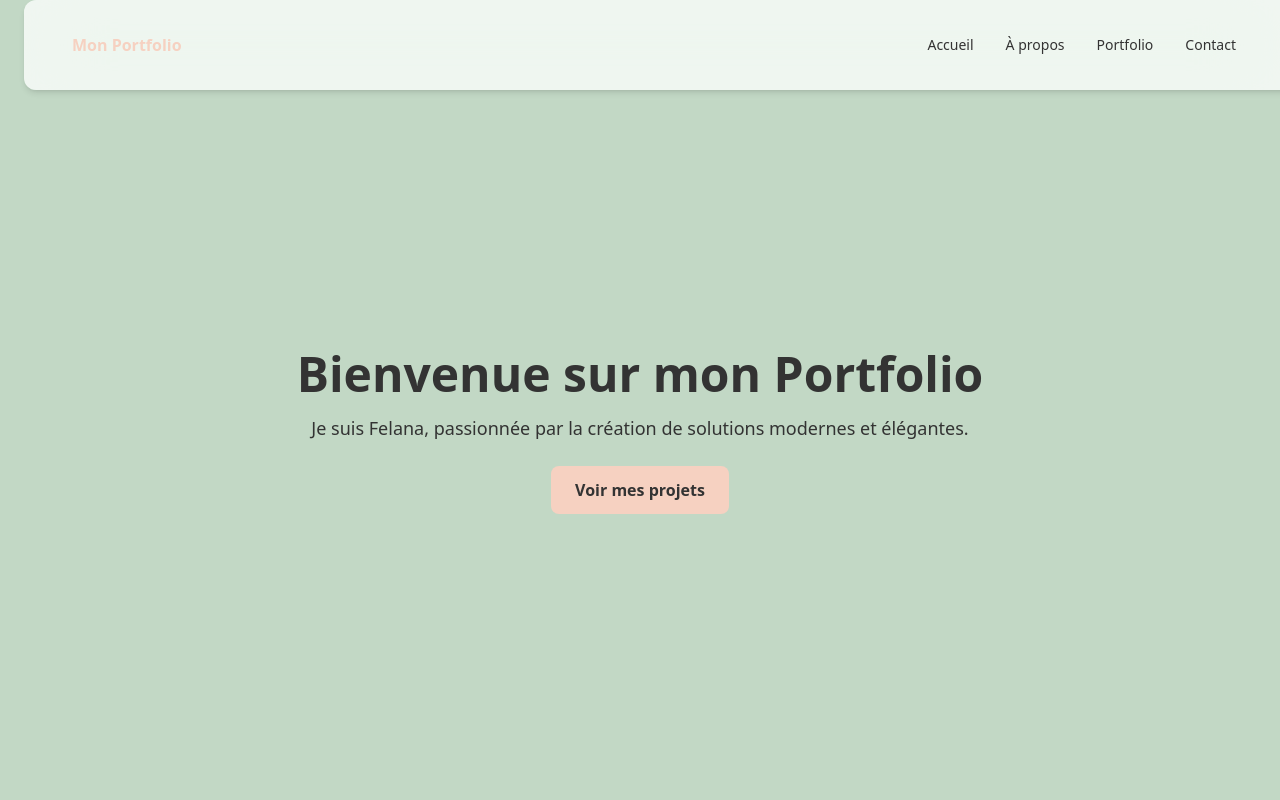
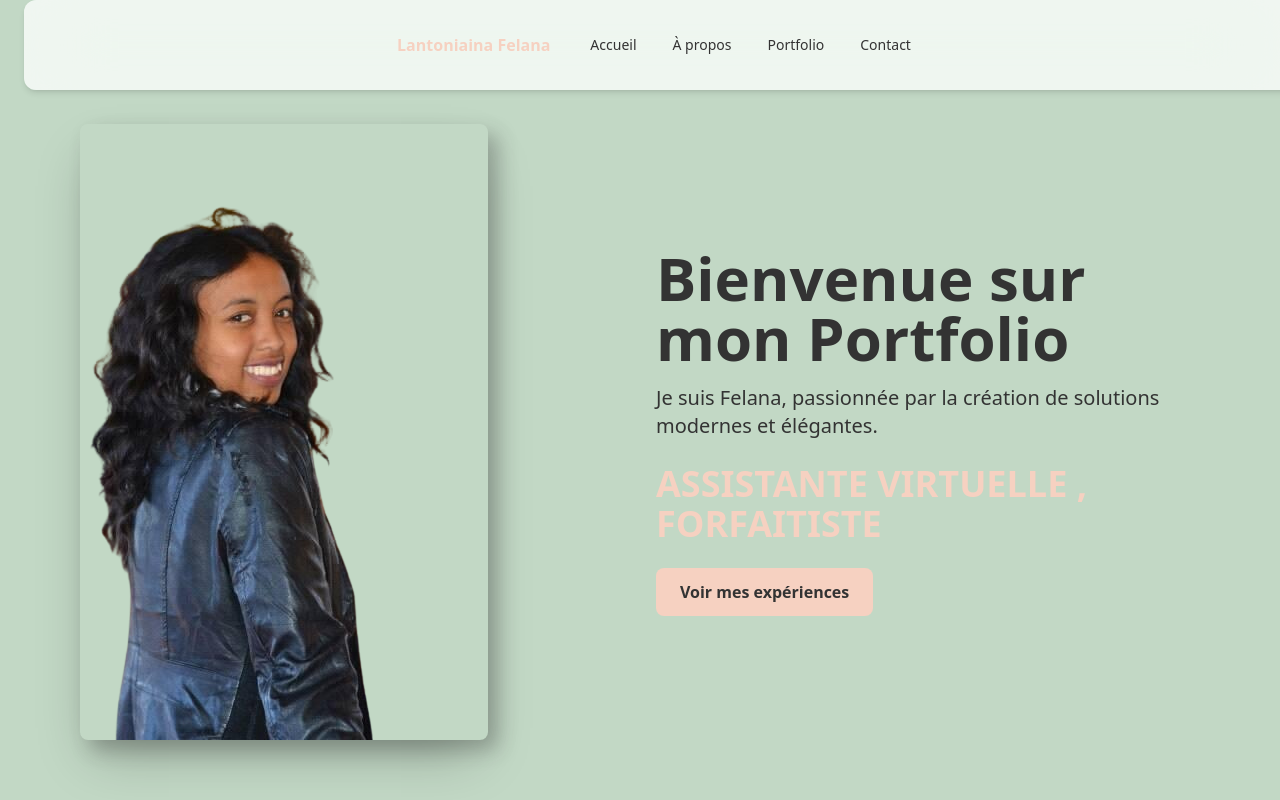
Before and after one commit to fetraandri/felanaPortfolio, a React (Vite) app: page / in a window 1280 px wide. Shown: the top 800 px of the page. Built offline with nearby package versions, Linux system fonts and the light colour scheme.

Commit message:
feat: update portfolio section and enhance navigation with smooth scrolling

```diff
--- a/src/components/Footer.jsx
+++ b/src/components/Footer.jsx
@@ -4,7 +4,7 @@ function Footer() {
   return (
     <footer className="bg-gris-fonce text-blanc-casse py-6">
       <div className="max-w-7xl mx-auto px-4 text-center">
-        <p>© 2025 [Ton Nom]. Tous droits réservés.</p>
+        <p>© 2025 Felana. Tous droits réservés.</p>
         <div className="mt-4 space-x-4">
           <a
             href={contactData.linkedin}
--- a/src/components/Header.jsx
+++ b/src/components/Header.jsx
@@ -13,13 +13,25 @@ import {
 } from "@heroicons/react/24/outline";
 
 function NavList() {
+  // Fonction pour gérer le défilement fluide
+  const handleScroll = (sectionId) => {
+    const section = document.getElementById(sectionId);
+    if (section) {
+      section.scrollIntoView({ behavior: "smooth", block: "start" });
+    }
+  };
+
   return (
-    <List className="mt-4 mb-6 p-0 lg:mt-0 lg:mb-0 lg:flex-row lg:p-1">
+    <List className="mt-4 mb-6 p-0 lg:mt-0 lg:mb-0 lg:flex-row lg:p-1 lg:gap-2">
       <Typography
         as="a"
         href="#home"
         variant="small"
         className="font-medium text-gris-fonce hover:text-lavande-claire transition-colors duration-300"
+        onClick={(e) => {
+          e.preventDefault(); // Empêche le comportement par défaut du lien
+          handleScroll("home");
+        }}
       >
         <ListItem className="flex items-center gap-2 py-2 pr-4">Accueil</ListItem>
       </Typography>
@@ -28,6 +40,10 @@ function NavList() {
         href="#about"
         variant="small"
         className="font-medium text-gris-fonce hover:text-lavande-claire transition-colors duration-300"
+        onClick={(e) => {
+          e.preventDefault();
+          handleScroll("about");
+        }}
       >
         <ListItem className="flex items-center gap-2 py-2 pr-4">À propos</ListItem>
       </Typography>
@@ -36,6 +52,10 @@ function NavList() {
         href="#portfolio"
         variant="small"
         className="font-medium text-gris-fonce hover:text-lavande-claire transition-colors duration-300"
+        onClick={(e) => {
+          e.preventDefault();
+          handleScroll("portfolio");
+        }}
       >
         <ListItem className="flex items-center gap-2 py-2 pr-4">Portfolio</ListItem>
       </Typography>
@@ -44,6 +64,10 @@ function NavList() {
         href="#contact"
         variant="small"
         className="font-medium text-gris-fonce hover:text-lavande-claire transition-colors duration-300"
+        onClick={(e) => {
+          e.preventDefault();
+          handleScroll("contact");
+        }}
       >
         <ListItem className="flex items-center gap-2 py-2 pr-4">Contact</ListItem>
       </Typography>
@@ -62,28 +86,43 @@ function Header() {
     return () => window.removeEventListener("resize", () => {});
   }, []);
 
+  // Fonction pour gérer le défilement fluide pour le logo
+  const handleScroll = (sectionId) => {
+    const section = document.getElementById(sectionId);
+    if (section) {
+      section.scrollIntoView({ behavior: "smooth", block: "start" });
+    }
+  };
+
   return (
-    <Navbar className="fixed top-0 left-0 w-full z-50 bg-blanc-casse shadow-md border-none ml-6">
-      <div className="flex items-center justify-between text-gris-fonce max-w-7xl mx-auto px-4 py-2 ">
+    <Navbar className="fixed top-0 left-0 w-full z-50 bg-blanc-casse shadow-md border-none ml-6 ">
+      <div className="flex items-center justify-center text-gris-fonce max-w-4xl mx-auto px-4 py-2">
+        {/* Conteneur pour le logo et la navigation */}
+        <div className="flex items-center justify-between w-full lg:w-auto">
           {/* Logo ou Titre */}
           <Typography
             as="a"
             href="#home"
             variant="h6"
-          className="cursor-pointer py-1.5 text-rose-poudre font-bold"
+            className="cursor-pointer py-1.5 text-rose-poudre font-bold pr-6"
+            onClick={(e) => {
+              e.preventDefault();
+              handleScroll("home");
+            }}
           >
-          Mon Portfolio
+            Lantoniaina Felana
           </Typography>
 
           {/* Navigation pour desktop */}
-        <div className="hidden lg:block">
+          <div className="hidden lg:block ">
             <NavList />
+          </div>
         </div>
 
         {/* Bouton pour mobile */}
         <IconButton
           variant="text"
-          className="lg:hidden text-gris-fonce"
+          className="lg:hidden text-gris-fonce absolute right-4 "
           onClick={() => setOpenNav(!openNav)}
         >
           {openNav ? (
--- a/src/data/aboutData.js
+++ b/src/data/aboutData.js
@@ -1,7 +1,7 @@
 const aboutData = {
     name: "ANDRIAMAMONJY Lantoniaina Felana",
     profession: "Développeuse",
-    experience: "7 ans",
+    experience: "8 ans",
     description:
       "Professionnelle polyvalente avec plus de 8 ans d'expérience dans des domaines variés tels que le service client, le tourisme, la vente et l'enseignement. Dotée d'une solide expertise en tant qu'agent de voyage et téléopératrice, j'ai développé des compétences en communication, en gestion des relations clients et en résolution de problèmes. Motivée, responsable et sérieuse, je suis capable de m'adapter rapidement àdifférents environnements professionnels et de contribuer efficacement à laréussite d'une équipe. Passionnée par le monde professionnel, je cherche à mettre mes compétences au service de nouveaux défis. "
   };
--- a/src/index.css
+++ b/src/index.css
@@ -1,3 +1,7 @@
 @tailwind base;
 @tailwind components;
 @tailwind utilities;
+
+html {
+    scroll-behavior: smooth;
+  }
--- a/src/sections/Home.jsx
+++ b/src/sections/Home.jsx
@@ -1,23 +1,43 @@
+import felanaImage from '../assets/felanawithoutbg.png';
+
 function Home() {
   return (
     <section
       id="home"
-      className="min-h-screen flex items-center justify-center bg-vert-sauge text-center pt-16"
+      className="min-h-screen bg-vert-sauge pt-16 flex items-center justify-center"
     >
-      <div className="max-w-3xl mx-auto px-4">
-        <h2 className="text-5xl font-bold text-gris-fonce mb-4">
+      <div className="max-w-6xl mx-auto px-4 flex flex-col lg:flex-row items-center justify-between gap-8">
+        {/* Partie gauche : Image */}
+        <div className="w-full lg:w-1/2 flex justify-center lg:justify-start">
+          <div className="relative">
+            <img
+              src={felanaImage}
+              alt="Felana"
+              className="w-3/4 lg:w-full max-w-md h-auto object-contain rounded-lg shadow-2xl"
+            />
+            {/* Ombre personnalisée */}
+            <div className="absolute inset-0 rounded-lg shadow-[10px_10px_20px_rgba(51,51,51,0.3)] pointer-events-none"></div>
+          </div>
+        </div>
+
+        {/* Partie droite : Texte */}
+        <div className="w-full lg:w-1/2 text-center lg:text-left">
+          <h2 className="text-4xl md:text-5xl lg:text-6xl font-bold text-gris-fonce mb-4">
             Bienvenue sur mon Portfolio
           </h2>
-        <p className="text-lg text-gris-fonce mb-6">
-          Je suis Felana, passionnée par la création
-          de solutions modernes et élégantes.
+          <p className="text-lg md:text-xl text-gris-fonce mb-6">
+            Je suis Felana, passionnée par la création de solutions modernes et élégantes.
+          </p>
+          <p className="text-2xl md:text-3xl lg:text-4xl font-semibold text-rose-poudre mb-6">
+           ASSISTANTE VIRTUELLE , FORFAITISTE
           </p>
           <a
             href="#portfolio"
             className="inline-block bg-rose-poudre text-gris-fonce px-6 py-3 rounded-lg font-semibold hover:bg-lavande-claire transition-colors duration-300"
           >
-          Voir mes projets
+            Voir mes expériences
           </a>
+        </div>
       </div>
     </section>
   );
--- a/src/sections/Portfolio.jsx
+++ b/src/sections/Portfolio.jsx
@@ -4,7 +4,7 @@ function Portfolio() {
   return (
     <section id="portfolio" className="py-20 bg-vert-sauge">
       <div className="max-w-7xl mx-auto px-4">
-        <h2 className="text-4xl font-bold text-gris-fonce text-center mb-10">Mes Projets</h2>
+        <h2 className="text-4xl font-bold text-gris-fonce text-center mb-10">Mes expériences</h2>
         <div className="grid grid-cols-1 md:grid-cols-2 lg:grid-cols-3 gap-8">
           {projectsData.map((project) => (
             <div key={project.id} className="bg-blanc-casse rounded-lg shadow-lg p-6">
```
Also changed, not shown: src/assets/felanawithoutbg.png (added). Lines whose indentation alone changed are shown as unchanged.
